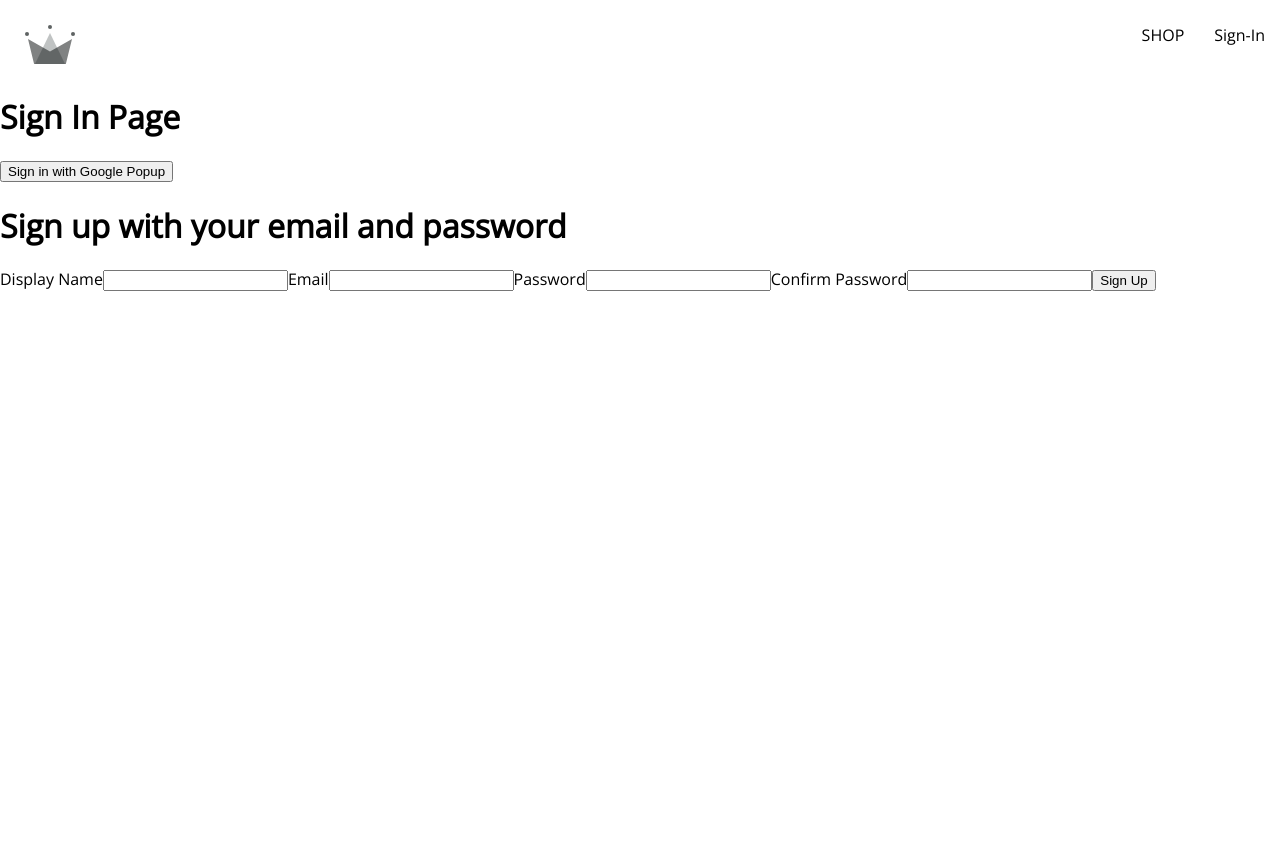
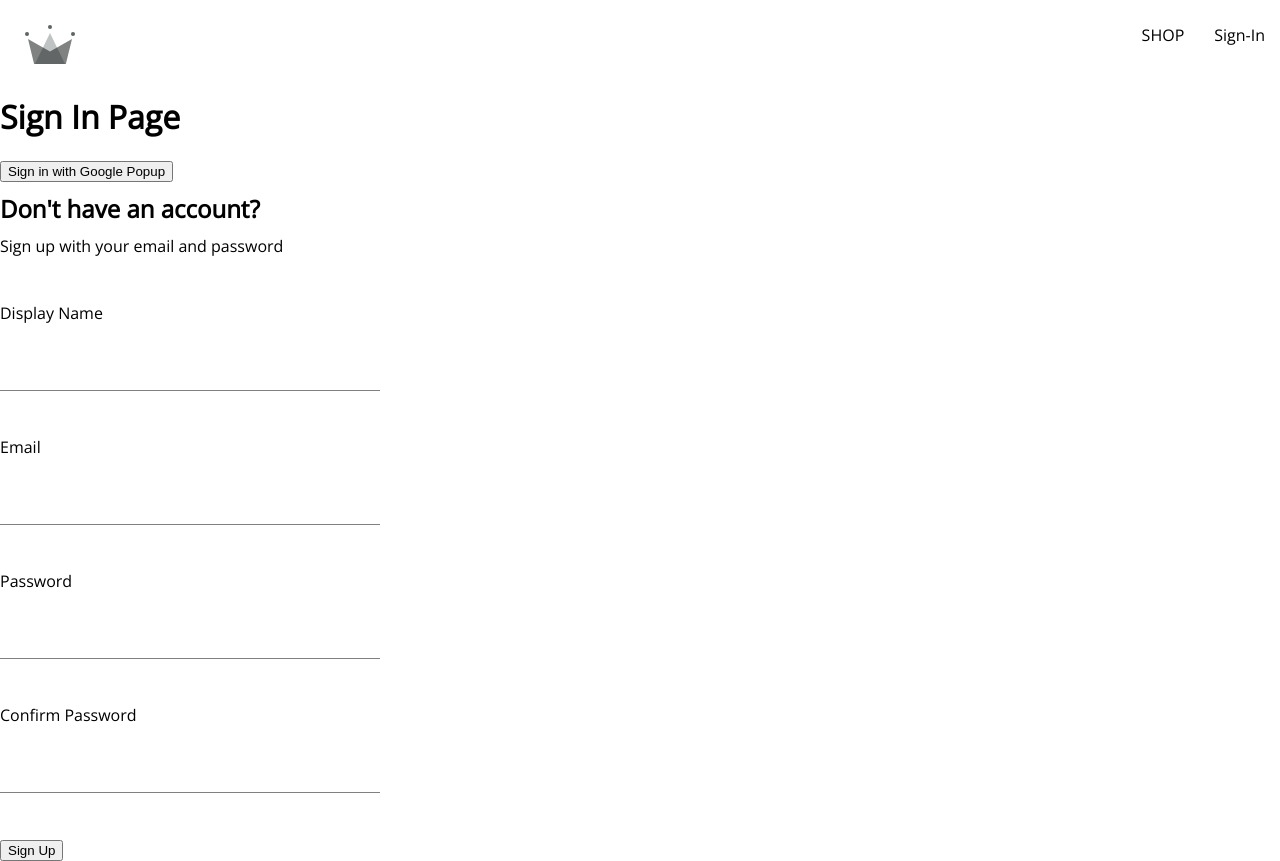
Before and after one commit to Bfatima25/Modest-fashion, a React (Create React App) app: page /sign-in in a window 1280 px wide. Before the commit the page ends 800 px from the top, so only its background shows below. Built offline with nearby package versions, Linux system fonts and the light colour scheme; a web font is replaced by a local one.

Commit message:
created sign-up component, the form input component, and button component

```diff
--- /dev/null
+++ b/src/components/button/button.component.jsx
@@ -0,0 +1,17 @@
+import './button.styles.scss';
+
+const BUTTON_TYPE_CLASSES = {
+    google: 'google-sign-in',
+    inverted: 'inverted'
+}
+
+const Button = ({ children, buttonType, ...otherProps }) => {
+    return (
+        <button className={`button-container' ${BUTTON_TYPE_CLASSES[buttonType]}`}
+            {...otherProps}>
+            { children }
+        </button>
+    );
+};
+
+export default Button;
--- /dev/null
+++ b/src/components/button/button.styles.scss
@@ -0,0 +1,46 @@
+.button-container {
+    min-width: 165px;
+    width: auto;
+    height: 50px;
+    letter-spacing: 0.5px;
+    line-height: 50px;
+    padding: 0 35px 0 35px;
+    font-size: 15px;
+    background-color: black;
+    color: white;
+    text-transform: uppercase;
+    font-family: 'Open Sans Condensed';
+    font-weight: bolder;
+    border: none;
+    cursor: pointer;
+    display: flex;
+    justify-content: center;
+
+    &:hover {
+      background-color: white;
+      color: black;
+      border: 1px solid black;
+    }
+
+    &.google-sign-in {
+      background-color: #4285f4;
+      color: white;
+
+      &:hover {
+        background-color: #357ae8;
+        border: none;
+      }
+    }
+
+    &.inverted {
+      background-color: white;
+      color: black;
+      border: 1px solid black;
+
+      &:hover {
+        background-color: black;
+        color: white;
+        border: none;
+      }
+    }
+  }
--- /dev/null
+++ b/src/components/form-input/form-input.component.jsx
@@ -0,0 +1,23 @@
+import './form-input.styles.scss';
+
+const FormInput = ({  label, ...otherProps }) => {
+    return (
+        <div className="group">
+            {label && (
+                <label
+                className={`${
+                    otherProps.value.length ? 'shrink' : ''
+                } from-input-label`}>{label}</label>
+            )}
+            <input className="form-input" {...otherProps} />
+        </div>
+    );
+};
+
+export default FormInput;
+
+                // type='text'
+                // required
+                // onChange={changeHandler}
+                // name='displayName'
+                // value={displayName}
--- /dev/null
+++ b/src/components/form-input/form-input.styles.scss
@@ -0,0 +1,54 @@
+$sub-color: grey;
+$main-color: black;
+
+@mixin shrinkLabel {
+  top: -14px;
+  font-size: 12px;
+  color: $main-color;
+}
+
+.group {
+  position: relative;
+  margin: 45px 0;
+
+  .form-input {
+    background: none;
+    background-color: white;
+    color: $sub-color;
+    font-size: 18px;
+    padding: 10px 10px 10px 5px;
+    display: block;
+    width: 100%;
+    border: none;
+    border-radius: 0;
+    border-bottom: 1px solid $sub-color;
+    margin: 25px 0;
+
+    &:focus {
+      outline: none;
+    }
+
+    &:focus ~ .form-input-label {
+      @include shrinkLabel();
+    }
+  }
+
+  input[type='password'] {
+    letter-spacing: 0.3em;
+  }
+
+  .form-input-label {
+    color: $sub-color;
+    font-size: 16px;
+    font-weight: normal;
+    position: absolute;
+    pointer-events: none;
+    left: 5px;
+    top: 10px;
+    transition: 300ms ease all;
+
+    &.shrink {
+      @include shrinkLabel();
+    }
+  }
+}
--- a/src/components/sign-up-form/sign-up-form.component.jsx
+++ b/src/components/sign-up-form/sign-up-form.component.jsx
@@ -1,6 +1,13 @@
 import { useState } from 'react';
 
-import { createAuthUserWithEmailAndPassword, createUserDocumentFromAuth } from '../../utils/firebase/firebase.utils';
+import FormInput from '../form-input/form-input.component';
+import Button from '../button/button.component';
+
+import { createAuthUserWithEmailAndPassword,
+    createUserDocumentFromAuth }
+from '../../utils/firebase/firebase.utils';
+
+import './sign-up-form.styles.scss';
 
 const defaultFormFields = {
     displayName: '',
@@ -22,7 +29,7 @@
     const handleSubmit = async (event) => {
         event.preventDefault();
 
-        if(password !== confirmPassword) {
+        if (password !== confirmPassword) {
             alert("passwords do not match");
             return;
         }
@@ -33,8 +40,8 @@
             await createUserDocumentFromAuth(user, { displayName });
             resetFormFields();
 
-        } catch(error) {
-            if(error.code === 'auth/email-already-in-use'){
+        } catch (error) {
+            if (error.code === 'auth/email-already-in-use') {
                 alert('Cannot create user, email already in use');
             } else {
                 console.log('user creation encountered error', error);
@@ -48,22 +55,19 @@
         setFormFields({ ...formFields, [name]: value });
     }
     return (
-        <div>
-        <h1>Sign up with your email and password</h1>
-        <form onSubmit={handleSubmit}>
-            <label>Display Name</label>
-            <input type="text" required onChange={handleChange} name="displayName" value={displayName} />
+        <div className='sign-up-container'>
+            <h2>Don't have an account?</h2>
+            <span>Sign up with your email and password</span>
+            <form onSubmit={handleSubmit}>
+                <FormInput label="Display Name" type="text" required onChange={handleChange} name="displayName" value={displayName} />
 
-            <label>Email</label>
-            <input type="email" required onChange={handleChange} name="email" value={email}  />
+                <FormInput label="Email" type="email" required onChange={handleChange} name="email" value={email} />
 
-            <label>Password</label>
-            <input type="password" required onChange={handleChange} name="password" value={password} />
+                <FormInput label="Password" type="password" required onChange={handleChange} name="password" value={password} />
 
-            <label>Confirm Password</label>
-            <input type="password" required onChange={handleChange} name="confirmPassword" value={confirmPassword} />
-            <button type="submit">Sign Up</button>
-        </form>
+                <FormInput label="Confirm Password" type="password" required onChange={handleChange} name="confirmPassword" value={confirmPassword} />
+                <Button buttonType="inverted" type="submit">Sign Up</Button>
+            </form>
         </div>
     );
 };
--- /dev/null
+++ b/src/components/sign-up-form/sign-up-form.styles.scss
@@ -0,0 +1,9 @@
+.sign-up-container {
+    display: flex;
+    flex-direction: column;
+    width: 380px;
+
+    h2 {
+    margin: 10px 0;
+    }
+}
```
